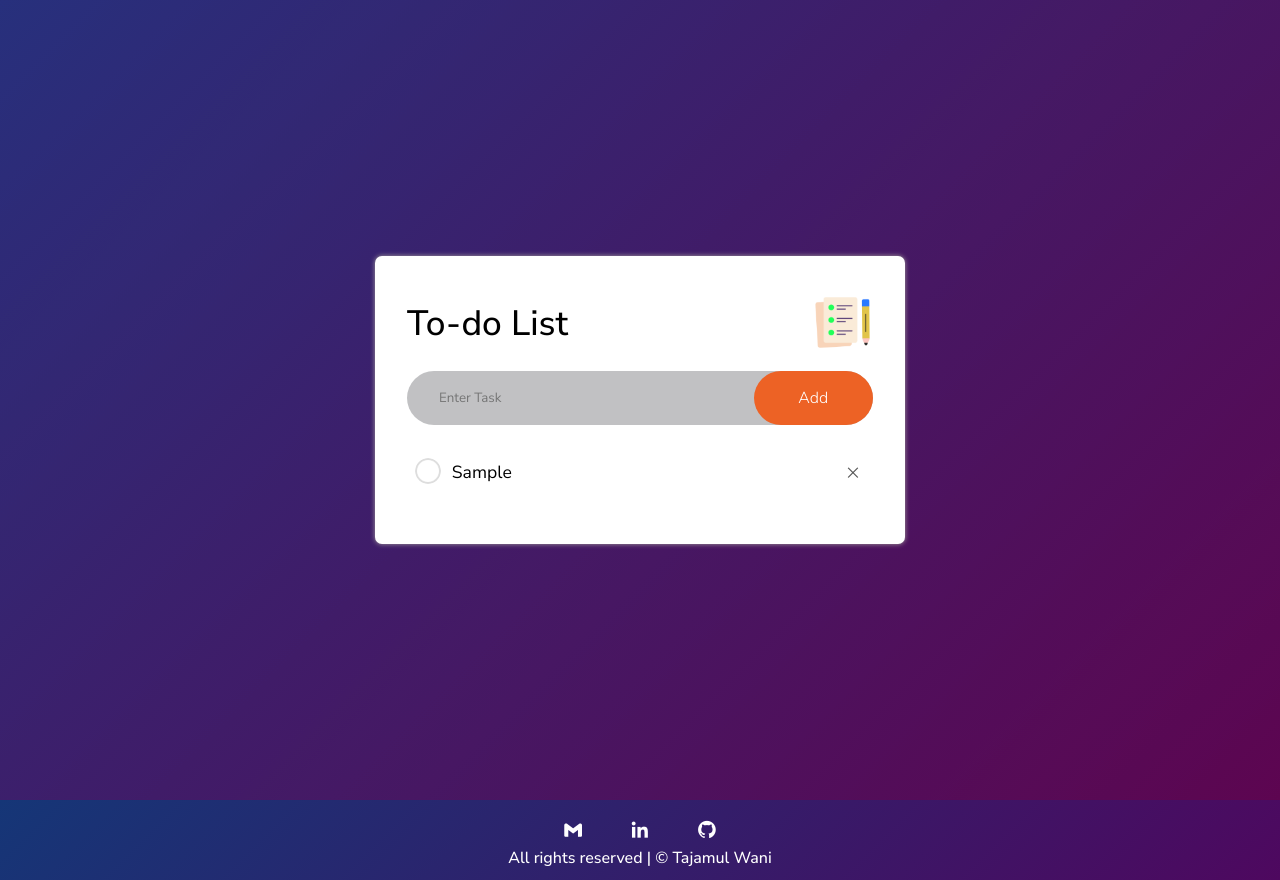
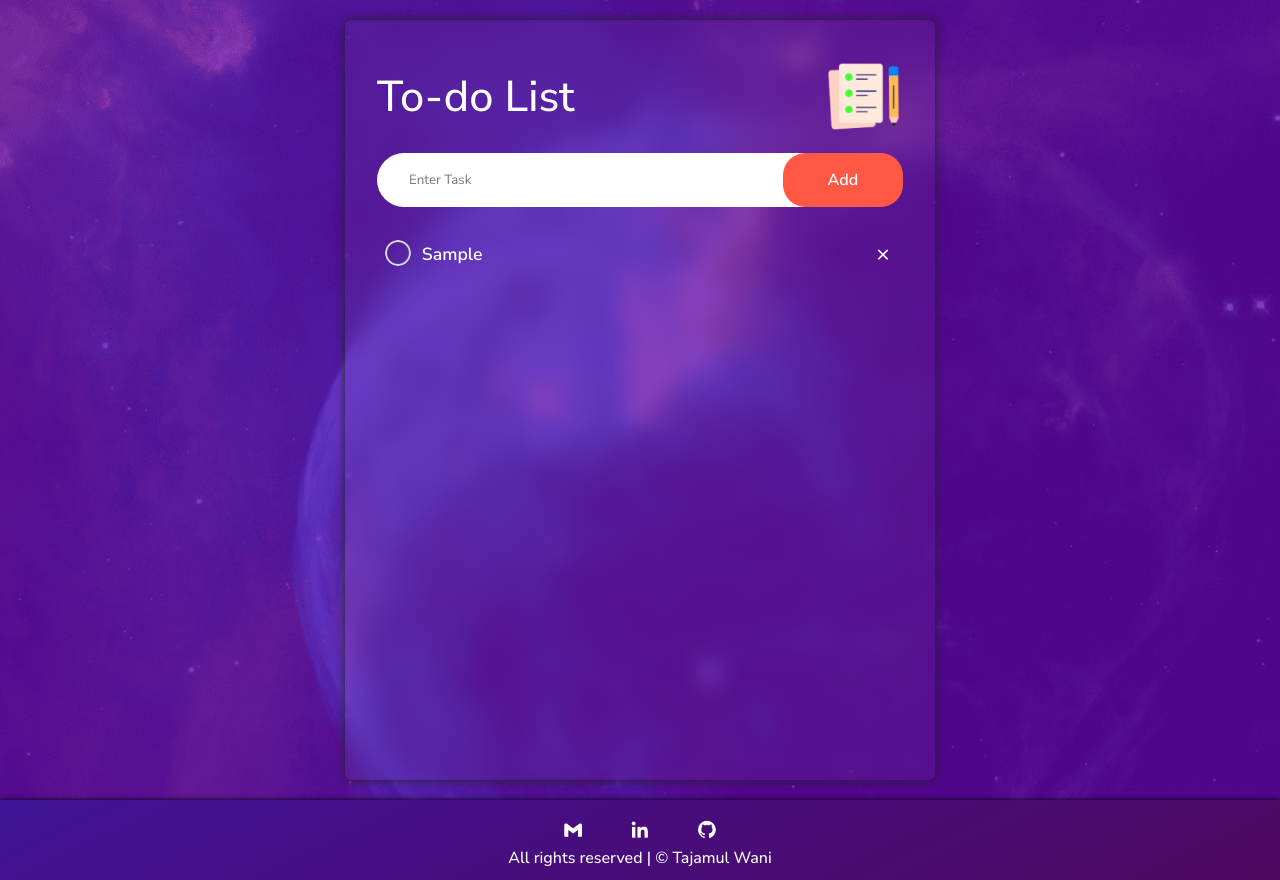
Before and after one commit to TAJAMUL11/To-do-List-App, a plain HTML site: page index.html in a window 1280 px wide. Both pictures are taken after typing "Sample" into the empty fields and a click on the button "Add". Drawn offline with nearby package versions, Linux system fonts and the light colour scheme.

Commit message:
Updated Bg and some adjustments

```diff
--- a/index.js
+++ b/index.js
@@ -1,34 +1,30 @@
 const inputBox = document.getElementById('inputBox');
 const listContainer = document.getElementById('listContainer');
 
-/* above we simply selected two elements */
-
-
-function addTask(){ /* this function is associated with add button*/
-    if(inputBox.value === ""){ /* it says if the box is empty alert */
+function addTask(){
+    if(inputBox.value === ""){
         alert('Input box is empty')
     }
-        else{/* Otherwise, create an element */
+        else{
             let li = document.createElement('li');
-            li.innerHTML = inputBox.value; /* Be the value of that element === value of inputBox */
-            listContainer.appendChild(li); /* finally append it with th parent element  which is ul*/
-            let span = document.createElement('span'); /* we simply created a span within li element */
-            span.innerHTML = '\u00d7'; /* This code is for "cross" and is added next to the content of li*/
-            li.appendChild(span); /* as li is parent to span, we append it to the li*/
+            li.innerHTML = inputBox.value;
+            listContainer.appendChild(li);
+            let span = document.createElement('span');
+            span.innerHTML = '\u00d7';
+            li.appendChild(span);
         }
-        inputBox.value = '';  /* once the user puts data into the input and clicks on button, empty the input*/
-        saveData();/* This is used here as I am storing the data when certain actions on done with these elements*/
+        inputBox.value = '';
+        saveData();
     }
 
-/*Once I will click on li, the toggle helps in activating of ".check" class and the latter image is invoked  */
-    listContainer.addEventListener('click', function(e){ /* added an event listener to the list*/
+    listContainer.addEventListener('click', function(e){
         if(e.target.tagName === 'LI'){
             e.target.classList.toggle("checked");
-            saveData();/* This is used here as I am storing the data when certain actions on done with these elements*/
+            saveData();
         }
         else if(e.target.tagName === 'SPAN'){
-            e.target.parentElement.remove();/* if clicked on span element, remove parent(which is li) */
-            saveData();/* This is used here as I am storing the data when certain actions on done with these elements*/
+            e.target.parentElement.remove();
+            saveData();
         }
 
     },false);
@@ -37,15 +33,12 @@ function addTask(){ /* this function is associated with add button*/
     /* for local storage*/
 
     function saveData(){
-        localStorage.setItem("data", listContainer.innerHTML); /* Here I am creating a function and adding local storage*/
+        localStorage.setItem("data", listContainer.innerHTML);
 
-        /* I am using method setItem and collecting the data of listContainer*/
 
     }
 
     function showTask(){
         listContainer.innerHTML = localStorage.getItem("data");
-
-        /* here I am fetching the data from localStorage using method getItem*/
     }
     showTask();
--- a/style.css
+++ b/style.css
@@ -8,31 +8,26 @@
 }
 
 .container{
+    align-items: center;
+    background-image: url(./Images/background.png);
+    background-position: center;
+    background-size: cover;
+    display: flex;
+    justify-content: center;
     min-height: 100vh;
     width: 100%;
-    background: #000000cc;
-    display: flex;
-    justify-content: center;
-    align-items: center;
-    background: linear-gradient(135deg, #153677, #4e085f);
-    animation: bgChange 3s linear infinite;
-}
-
-@keyframes bgChange {
-
-    100%{
-        filter: hue-rotate(20deg);
-    }
-
 }
 
 
+
 .todo-app{
-    min-width: 530px;
-    background-color: #ffffff;
+    background-color: #ffffff0b;
+    border-radius: 7px;
+    box-shadow: 0 0 .5rem #252424;
+    backdrop-filter: blur(10px);
+    min-width: 590px;
+    min-height: 95vh;
     padding: 2.3rem 2rem 3.1rem;
-    border-radius: 7px;
-    box-shadow: 0 0 .3rem #a59d9d;
 
 }
 
@@ -42,19 +37,20 @@
     justify-content: space-between;
     align-items: center;
     margin-bottom: 1.1rem;
-    font-size: 2.2rem;
+    font-size: 2.7rem;
+    color: #fff;
 
 }
 
 .todo-app, h2 img{
-    width: 13%;
+    width: 15%;
 
 }
 .todo-app .inputArea{
     display: flex;
     justify-content: space-between;
     align-items: center;
-    background-color: #babbbde8;
+    background-color: #fff;
     padding-left: 1.3rem;
     margin-bottom: 1.5rem;
     border-radius: 2.1rem;
@@ -73,10 +69,11 @@
 
 #btn{
     outline: none;
-    border-radius: 2.1rem;
+    border-radius: 1.4rem;
     border: none;
     padding: 1rem 2.8rem;
     font-size: 1rem;
+    font-weight: 600;
     background-color: #ff5945;
     color: #fff;
     cursor: pointer;
@@ -92,8 +89,9 @@ ul li{
     padding: .7rem .5rem .7rem 2.8rem;
     user-select: none;
     cursor: pointer;
-    font-weight: 400;
+    font-weight: 600;
     position: relative;
+    color: #fff;
 }
 
 ul li::before{
@@ -111,8 +109,8 @@ ul li::before{
 }
 
 ul li.checked{
-    color: #555;
-    text-decoration: line-through;
+    color: #000;
+    text-decoration: line-through  1px;
 }
 
 ul li.checked::before{
@@ -127,13 +125,14 @@ ul li span{
     width: 40px;
     height: 40px;
     font-size: 1.4rem;
-    color: #555;
+    color: #fff;
     line-height: 2.3rem;
     text-align: center;
+    font-weight: 600;
 
 }
 ul li span:hover{
-    background-color: #edeef0;
+    background-color: #ff5845d6;
     border-radius: 50%;
 }
 
@@ -143,7 +142,7 @@ footer{
     align-items: center;
     box-shadow: 0 0 .3rem #000;
     text-align: center;
-    background: linear-gradient(135deg, #153677, #4e085f);
+    background: linear-gradient(155deg, #411297, #4e085f);
     padding: .8rem 0.5rem .4rem;
     gap: 1rem;
 }
@@ -183,11 +182,11 @@ a i:hover{
 
 @media (max-width: 541px) {
     .todo-app{
-        min-width: 100%;
-        /* min-height: 100%; */
+        min-width: 100vw;
         padding: 2.3rem 2rem 3.1rem;
         border-radius: 0;
         box-shadow: none;
+        min-height: 100vh;
 
     }
 
```
Also changed, not shown: Images/background.png (added).
